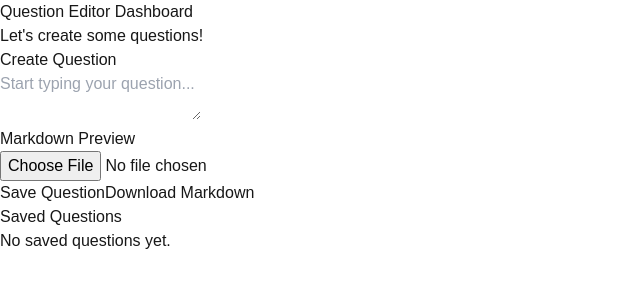
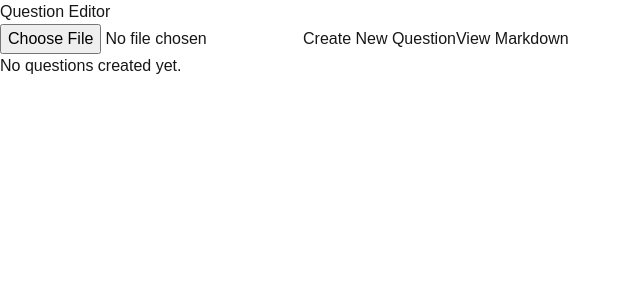
Before and after one commit to NeemaMwende/VisualEditor, a Next.js app: page / in a window 1280 px wide. Shown: the top 300 px of the page, without its empty margins (0-640 px from the left). Built offline with nearby package versions, Linux system fonts and the light colour scheme.

Commit message:
file upload adjustments

```diff
--- a/src/app/components/Dashboard.tsx
+++ b/src/app/components/Dashboard.tsx
@@ -3,167 +3,191 @@ import React, { useState, useEffect } from 'react';
 import QuestionEditor from './QuestionEditor';
 import SavedQuestionsList from './SavedQuestionsList';
 
-// Define Question type
+interface Answer {
+  id: number;
+  text: string;
+}
+
 interface Question {
   id: number;
   title: string;
-  content: string;
+  question: string;
+  answers: Answer[];
   isExpanded: boolean;
 }
 
 const Dashboard = () => {
   const [questions, setQuestions] = useState<Question[]>([]);
-  const [plainContent, setPlainContent] = useState('');
-  const [markdownContent, setMarkdownContent] = useState('');
   const [currentlyEditing, setCurrentlyEditing] = useState<number | null>(null);
   const [nextId, setNextId] = useState(1);
+  const [showEditor, setShowEditor] = useState(false);
+  const [initialData, setInitialData] = useState<{ question: string; answers: Answer[] } | null>(null);
+  const [markdownContent, setMarkdownContent] = useState('');
+  const [showMarkdown, setShowMarkdown] = useState(false);
 
-  // Convert plain text to markdown whenever content changes
+  // Load questions from local storage when the component mounts
   useEffect(() => {
-    const convertToMarkdown = (text: string) => {
-      return text
-        .split('\n')
-        .map(line => {
-          const trimmedLine = line.trim();
-          if (trimmedLine.startsWith('Q:')) return `## ${trimmedLine}`;
-          if (trimmedLine.startsWith('A:')) return `* ${trimmedLine}`;
-          return line;
-        })
-        .join('\n');
-    };
+    const savedQuestions = localStorage.getItem('questions');
+    if (savedQuestions) {
+      const parsedQuestions = JSON.parse(savedQuestions);
+      setQuestions(parsedQuestions);
+      setNextId(parsedQuestions.length ? parsedQuestions[parsedQuestions.length - 1].id + 1 : 1);
+    }
+  }, []);
 
-    const newMarkdown = convertToMarkdown(plainContent);
-    setMarkdownContent(newMarkdown);
-  }, [plainContent]);
+  // Save questions to local storage whenever the questions state changes
+  useEffect(() => {
+    localStorage.setItem('questions', JSON.stringify(questions));
+  }, [questions]);
 
-  // Prompt for question title
+  // Prompt for a title when creating a new question
   const promptForTitle = async () => {
-    const title = window.prompt('Enter a title for this question:', '');
+    const title = window.prompt('Enter a title for the question:', 'New Question');
     return title || 'Untitled Question';
   };
 
-  // Handle file upload
+  // Save a new or edited question
+  const handleSaveQuestion = async (questionData: { question: string; answers: Answer[] }) => {
+    if (questionData.question.trim()) {
+      if (currentlyEditing !== null) {
+        const updatedQuestions = questions.map(q =>
+          q.id === currentlyEditing
+            ? { ...q, question: questionData.question, answers: questionData.answers }
+            : q
+        );
+        setQuestions(updatedQuestions);
+        setCurrentlyEditing(null);
+      } else {
+        const title = await promptForTitle();
+        const newQuestion: Question = {
+          id: nextId,
+          title,
+          question: questionData.question,
+          answers: questionData.answers,
+          isExpanded: false,
+        };
+        setQuestions([...questions, newQuestion]);
+        setNextId(nextId + 1);
+      }
+      setShowEditor(false);
+      setInitialData(null);
+      updateMarkdownContent();
+    }
+  };
+
+  // Edit an existing question
+  const handleEdit = (question: Question) => {
+    setCurrentlyEditing(question.id);
+    setInitialData({ question: question.question, answers: question.answers });
+    setShowEditor(true);
+  };
+
+  // Create a new question
+  const handleNewQuestion = () => {
+    setCurrentlyEditing(null);
+    setInitialData(null);
+    setShowEditor(true);
+  };
+
+  // Upload a markdown file
   const handleFileUpload = async (e: React.ChangeEvent<HTMLInputElement>) => {
     const file = e.target.files?.[0];
     if (file) {
       try {
         const text = await file.text();
-        setMarkdownContent(text); // Display markdown in preview
-
-        // Convert markdown to plain text for editor
-        const plainText = text
-          .replace(/^##\s*(Q:.*)$/gm, '$1')
-          .replace(/^\*\s*(A:.*)$/gm, '$1')
-          .replace(/^[-*]\s*/gm, '')
-          .trim();
-
-        setPlainContent(plainText);
+        setMarkdownContent(text);
+        parseMarkdownToQuestions(text);
       } catch (error) {
         console.error('Error reading file:', error);
       }
     }
   };
 
-  // Handle saving questions
-  const handleSaveQuestion = async () => {
-    if (markdownContent.trim()) {
-      if (currentlyEditing !== null) {
-        // Update existing question
-        const updatedQuestions = questions.map(q =>
-          q.id === currentlyEditing
-            ? { ...q, content: markdownContent }
-            : q
-        );
-        setQuestions(updatedQuestions);
-        setCurrentlyEditing(null);
-      } else {
-        // Create new question
-        const title = await promptForTitle();
-        const newQuestion: Question = {
-          id: nextId,
-          title,
-          content: markdownContent,
-          isExpanded: false
-        };
-        setQuestions([...questions, newQuestion]);
-        setNextId(nextId + 1);
+  // Parse markdown content to extract questions
+  const parseMarkdownToQuestions = (markdown: string) => {
+    const lines = markdown.split('\n');
+    const parsedQuestions: Question[] = [];
+    let currentQuestion = '';
+    let currentAnswers: Answer[] = [];
+    let currentId = 1;
+
+    lines.forEach(line => {
+      if (line.startsWith('## ')) {
+        if (currentQuestion) {
+          parsedQuestions.push({
+            id: currentId++,
+            title: currentQuestion,
+            question: currentQuestion,
+            answers: currentAnswers,
+            isExpanded: false,
+          });
+        }
+        currentQuestion = line.slice(3).trim();
+        currentAnswers = [];
+      } else if (line.startsWith('* ')) {
+        currentAnswers.push({ id: currentAnswers.length + 1, text: line.slice(2).trim() });
       }
-      setPlainContent('');
-      setMarkdownContent('');
+    });
+
+    if (currentQuestion) {
+      parsedQuestions.push({
+        id: currentId++,
+        title: currentQuestion,
+        question: currentQuestion,
+        answers: currentAnswers,
+        isExpanded: false,
+      });
     }
+
+    setQuestions(parsedQuestions);
+    setNextId(currentId);
   };
 
-  // Export markdown file
-  const handleExport = () => {
-    const blob = new Blob([markdownContent], { type: 'text/markdown;charset=utf-8' });
-    const url = window.URL.createObjectURL(blob);
-    const a = document.createElement('a');
-    a.href = url;
-    a.download = 'questions.md';
-    a.click();
-    window.URL.revokeObjectURL(url);
+  // Update markdown content based on current questions
+  const updateMarkdownContent = () => {
+    const newMarkdown = questions
+      .map(q => {
+        const answers = q.answers.map(a => `* ${a.text}`).join('\n');
+        return `## ${q.title}\n${answers}`;
+      })
+      .join('\n\n');
+    setMarkdownContent(newMarkdown);
+  };
+
+  // Toggle markdown view
+  const toggleMarkdownView = () => {
+    setShowMarkdown(!showMarkdown);
   };
 
   return (
     <div className="container mx-auto p-8">
-      <h1 className="text-4xl font-bold mb-2 text-center">Question Editor Dashboard</h1>
-      <h2 className="text-lg mb-6 text-center">Let's create some questions!</h2>
-
-      <div className="flex gap-8 mb-6">
-        <QuestionEditor
-          content={plainContent}
-          setContent={setPlainContent}
-        />
-
-        <div className="w-1/2">
-          <h3 className="text-2xl font-semibold mb-2">Markdown Preview</h3>
-          <div className="border rounded-md p-4 h-96 bg-gray-50 overflow-auto">
-            <pre className="whitespace-pre-wrap font-mono text-sm">
-              {markdownContent}
-            </pre>
-          </div>
-        </div>
-      </div>
-
-      <div className="flex gap-4 justify-center mb-6">
-        <div className="flex-1 max-w-md">
+      <div className="flex justify-between items-center mb-8">
+        <h1 className="text-3xl font-bold">Question Editor</h1>
+        <div className="flex gap-4">
           <input
             type="file"
             accept=".md"
             onChange={handleFileUpload}
-            className="block w-full text-sm text-gray-500
-              file:mr-4 file:py-2 file:px-4
-              file:rounded-md file:border-0
-              file:text-sm file:font-semibold
-              file:bg-blue-50 file:text-blue-700
-              hover:file:bg-blue-100"
+            className="block text-sm text-gray-500 file:py-2 file:px-4 file:rounded-md file:border-0 file:bg-blue-50 file:text-blue-700 hover:file:bg-blue-100"
           />
+          <button onClick={handleNewQuestion} className="px-4 py-2 bg-green-500 text-white rounded-md hover:bg-green-600">
+            Create New Question
+          </button>
+          <button onClick={toggleMarkdownView} className="px-4 py-2 bg-blue-500 text-white rounded-md hover:bg-blue-600">
+            {showMarkdown ? 'View Questions' : 'View Markdown'}
+          </button>
         </div>
-        <button
-          onClick={handleSaveQuestion}
-          className={`px-6 py-2 rounded-md text-white ${
-            currentlyEditing !== null
-              ? 'bg-green-500 hover:bg-green-600'
-              : 'bg-blue-500 hover:bg-blue-600'
-          }`}
-        >
-          {currentlyEditing !== null ? 'Save Changes' : 'Save Question'}
-        </button>
-        <button
-          onClick={handleExport}
-          className="bg-blue-500 text-white px-6 py-2 rounded-md hover:bg-blue-600"
-        >
-          Download Markdown
-        </button>
       </div>
 
-      <SavedQuestionsList
-        questions={questions}
-        setCurrentContent={setPlainContent}
-        setQuestions={setQuestions}
-        currentlyEditing={currentlyEditing}
-        setCurrentlyEditing={setCurrentlyEditing}
-      />
+      {showMarkdown ? (
+        <div className="border rounded-md p-4 h-96 bg-gray-50 overflow-auto">
+          <pre className="whitespace-pre-wrap font-mono text-sm">{markdownContent}</pre>
+        </div>
+      ) : showEditor ? (
+        <QuestionEditor onSave={handleSaveQuestion} initialData={initialData} isEditing={currentlyEditing !== null} />
+      ) : (
+        <SavedQuestionsList questions={questions} onEdit={handleEdit} setQuestions={setQuestions} />
+      )}
     </div>
   );
 };
--- a/src/app/components/QuestionEditor.tsx
+++ b/src/app/components/QuestionEditor.tsx
@@ -1,22 +1,185 @@
-// QuestionEditor.tsx
+// // QuestionEditor.tsx
+// import React from 'react';
+
+// interface QuestionEditorProps {
+//   content: string;
+//   setContent: (content: string) => void;
+// }
+
+// const QuestionEditor: React.FC<QuestionEditorProps> = ({ content, setContent }) => {
+//   return (
+//     <div className="w-1/2">
+//       <h3 className="text-2xl font-semibold mb-2">Create Question</h3>
+
+//       <textarea
+//         value={content}
+//         onChange={(e) => setContent(e.target.value)}
+//         placeholder="Start typing your question..."
+//         className="w-full h-96 p-4 border rounded-md shadow-md focus:outline-none"
+//       />
+//     </div>
+//   );
+// };
+
+// export default QuestionEditor;
+// interface Answer {
+//   text: string;
+//   isCorrect: boolean;
+// }
+
+// interface Question {
+//   id: number;
+//   title: string;
+//   question: string;
+//   answers: Answer[];
+//   isExpanded: boolean;
+// }
+
+"use client"
+
 import React from 'react';
+import { useState, useEffect } from 'react';
 
 interface QuestionEditorProps {
   content: string;
   setContent: (content: string) => void;
+  onSave: (questionData: {
+    question: string;
+    answers: Answer[];
+  }) => void;
+  initialData?: {
+    question: string;
+    answers: Answer[];
+  };
+  isEditing: boolean;
 }
 
-const QuestionEditor: React.FC<QuestionEditorProps> = ({ content, setContent }) => {
+const QuestionEditor: React.FC<QuestionEditorProps> = ({
+  onSave,
+  initialData,
+  isEditing
+}) => {
+  const [question, setQuestion] = useState('');
+  const [answers, setAnswers] = useState<Answer[]>([
+    { text: '', isCorrect: false },
+    { text: '', isCorrect: false },
+    { text: '', isCorrect: false },
+    { text: '', isCorrect: false }
+  ]);
+  const [showMarkdown, setShowMarkdown] = useState(false);
+  const [markdownContent, setMarkdownContent] = useState('');
+
+  useEffect(() => {
+    if (initialData) {
+      setQuestion(initialData.question);
+      setAnswers(initialData.answers);
+    }
+  }, [initialData]);
+
+  useEffect(() => {
+    // Generate markdown whenever question or answers change
+    const markdown = generateMarkdown();
+    setMarkdownContent(markdown);
+  }, [question, answers]);
+
+  const generateMarkdown = () => {
+    let md = `## Q: ${question}\n\n`;
+    answers.forEach((answer, index) => {
+      md += `* ${String.fromCharCode(65 + index)}) ${answer.text}${answer.isCorrect ? ' [✓]' : ''}\n`;
+    });
+    return md;
+  };
+
+  const handleAnswerChange = (index: number, text: string) => {
+    const newAnswers = [...answers];
+    newAnswers[index] = { ...newAnswers[index], text };
+    setAnswers(newAnswers);
+  };
+
+  const handleCorrectAnswer = (index: number) => {
+    const newAnswers = answers.map((answer, i) => ({
+      ...answer,
+      isCorrect: i === index
+    }));
+    setAnswers(newAnswers);
+  };
+
+  const handleSave = () => {
+    onSave({ question, answers });
+  };
+
   return (
-    <div className="w-1/2">
-      <h3 className="text-2xl font-semibold mb-2">Create Question</h3>
+    <div className="w-full max-w-4xl mx-auto">
+      <div className="bg-white p-6 rounded-lg shadow-md">
+        {!showMarkdown ? (
+          <>
+            {/* Question Input */}
+            <div className="mb-6">
+              <label className="block text-gray-700 text-sm font-bold mb-2">
+                Question
+              </label>
+              <textarea
+                value={question}
+                onChange={(e) => setQuestion(e.target.value)}
+                className="w-full p-3 border rounded-md focus:outline-none focus:ring-2 focus:ring-blue-500"
+                rows={3}
+                placeholder="Type your question here..."
+              />
+            </div>
 
-      <textarea
-        value={content}
-        onChange={(e) => setContent(e.target.value)}
-        placeholder="Start typing your question..."
-        className="w-full h-96 p-4 border rounded-md shadow-md focus:outline-none"
-      />
+            {/* Answers Grid */}
+            <div className="grid grid-cols-1 md:grid-cols-2 gap-4 mb-6">
+              {answers.map((answer, index) => (
+                <div key={index} className="relative">
+                  <div className="flex items-center mb-2">
+                    <input
+                      type="checkbox"
+                      checked={answer.isCorrect}
+                      onChange={() => handleCorrectAnswer(index)}
+                      className="w-4 h-4 text-blue-600 rounded focus:ring-blue-500"
+                    />
+                    <label className="ml-2 text-sm font-medium text-gray-700">
+                      Answer {String.fromCharCode(65 + index)}
+                    </label>
+                  </div>
+                  <textarea
+                    value={answer.text}
+                    onChange={(e) => handleAnswerChange(index, e.target.value)}
+                    className="w-full p-3 border rounded-md focus:outline-none focus:ring-2 focus:ring-blue-500"
+                    rows={2}
+                    placeholder={`Type answer ${String.fromCharCode(65 + index)} here...`}
+                  />
+                </div>
+              ))}
+            </div>
+          </>
+        ) : (
+          <div className="mb-6">
+            <label className="block text-gray-700 text-sm font-bold mb-2">
+              Markdown Editor
+            </label>
+            <pre className="w-full p-4 bg-gray-50 rounded-md font-mono text-sm">
+              {markdownContent}
+            </pre>
+          </div>
+        )}
+
+        {/* Action Buttons */}
+        <div className="flex justify-end space-x-3">
+          <button
+            onClick={() => setShowMarkdown(!showMarkdown)}
+            className="px-4 py-2 text-gray-700 bg-gray-100 rounded-md hover:bg-gray-200"
+          >
+            {showMarkdown ? 'Edit Question' : 'View Markdown'}
+          </button>
+          <button
+            onClick={handleSave}
+            className="px-4 py-2 text-white bg-blue-500 rounded-md hover:bg-blue-600"
+          >
+            {isEditing ? 'Save Changes' : 'Save Question'}
+          </button>
+        </div>
+      </div>
     </div>
   );
 };
--- a/src/app/components/SavedQuestionsList.tsx
+++ b/src/app/components/SavedQuestionsList.tsx
@@ -1,52 +1,20 @@
-// types.ts
-interface Question {
-  id: number;
-  title: string;
-  content: string;
-  isExpanded: boolean;
-}
-
 // SavedQuestionsList.tsx
-import React, { useState } from 'react';
+import React from 'react';
 
 interface SavedQuestionsListProps {
   questions: Question[];
-  setCurrentContent: (content: string) => void;
+  onEdit: (question: Question) => void;
   setQuestions: (questions: Question[]) => void;
-  currentlyEditing: number | null;
-  setCurrentlyEditing: (id: number | null) => void;
 }
 
 const SavedQuestionsList: React.FC<SavedQuestionsListProps> = ({
   questions,
-  setCurrentContent,
-  setQuestions,
-  currentlyEditing,
-  setCurrentlyEditing
+  onEdit,
+  setQuestions
 }) => {
-  const [newTitle, setNewTitle] = useState('');
-
   const handleDelete = (id: number) => {
     const updatedQuestions = questions.filter(q => q.id !== id);
     setQuestions(updatedQuestions);
-  };
-
-  const handleEdit = (question: Question) => {
-    setCurrentlyEditing(question.id);
-    setCurrentContent(question.content);
-  };
-
-  const handleSaveEdit = (editedContent: string) => {
-    if (currentlyEditing === null) return;
-
-    const updatedQuestions = questions.map(q =>
-      q.id === currentlyEditing
-        ? { ...q, content: editedContent }
-        : q
-    );
-    setQuestions(updatedQuestions);
-    setCurrentlyEditing(null);
-    setCurrentContent('');
   };
 
   const handleToggleExpand = (id: number) => {
@@ -57,27 +25,16 @@ const SavedQuestionsList: React.FC<SavedQuestionsListProps> = ({
     ));
   };
 
-  const promptForTitle = () => {
-    return new Promise<string>((resolve) => {
-      const title = window.prompt('Enter a title for this question:', '');
-      resolve(title || 'Untitled Question');
-    });
-  };
-
   return (
-    <div className="mt-8">
-      <h3 className="text-2xl font-semibold mb-4">Saved Questions</h3>
-
+    <div className="space-y-4">
       {questions.length === 0 ? (
-        <p className="text-gray-500 italic">No saved questions yet.</p>
+        <p className="text-center text-gray-500 italic">No questions created yet.</p>
       ) : (
-        <div className="space-y-4">
-          {questions.map((question, index) => (
+        questions.map((question) => (
           <div
             key={question.id}
             className="border rounded-lg shadow-sm overflow-hidden"
           >
-              {/* Question Header */}
             <div
               className="bg-gray-50 p-4 flex items-center justify-between cursor-pointer"
               onClick={() => handleToggleExpand(question.id)}
@@ -87,50 +44,49 @@ const SavedQuestionsList: React.FC<SavedQuestionsListProps> = ({
                 <h4 className="font-medium text-lg">{question.title}</h4>
               </div>
               <div className="flex items-center space-x-2">
-                  {currentlyEditing === question.id ? (
                 <button
                   onClick={(e) => {
                     e.stopPropagation();
-                        handleSaveEdit(question.content);
+                    onEdit(question);
                   }}
-                      className="bg-green-500 text-white px-4 py-2 rounded-md hover:bg-green-600 transition-colors"
-                    >
-                      Save Changes
-                    </button>
-                  ) : (
-                    <button
-                      onClick={(e) => {
-                        e.stopPropagation();
-                        handleEdit(question);
-                      }}
-                      className="bg-blue-500 text-white px-4 py-2 rounded-md hover:bg-blue-600 transition-colors"
+                  className="px-3 py-1 text-sm bg-blue-500 text-white rounded hover:bg-blue-600"
                 >
                   Edit
                 </button>
-                  )}
                 <button
                   onClick={(e) => {
                     e.stopPropagation();
                     handleDelete(question.id);
                   }}
-                    className="bg-red-500 text-white px-4 py-2 rounded-md hover:bg-red-600 transition-colors"
+                  className="px-3 py-1 text-sm bg-red-500 text-white rounded hover:bg-red-600"
                 >
                   Delete
                 </button>
               </div>
             </div>
 
-              {/* Question Content */}
             {question.isExpanded && (
               <div className="p-4 bg-white">
-                  <pre className="whitespace-pre-wrap font-mono text-sm">
-                    {question.content}
-                  </pre>
-                </div>
+                <div className="font-medium mb-2">{question.question}</div>
+                <div className="space-y-2">
+                  {question.answers.map((answer, index) => (
+                    <div
+                      key={index}
+                      className={`p-2 rounded ${
+                        answer.isCorrect ? 'bg-green-50 border-green-200' : 'bg-gray-50'
+                      }`}
+                    >
+                      {String.fromCharCode(65 + index)}) {answer.text}
+                      {answer.isCorrect && (
+                        <span className="ml-2 text-green-600">✓</span>
                       )}
                     </div>
                   ))}
                 </div>
+              </div>
+            )}
+          </div>
+        ))
       )}
     </div>
   );
```
Also changed, not shown: src/types.ts (added, +13 -0 lines). Lines whose indentation alone changed are shown as unchanged.
